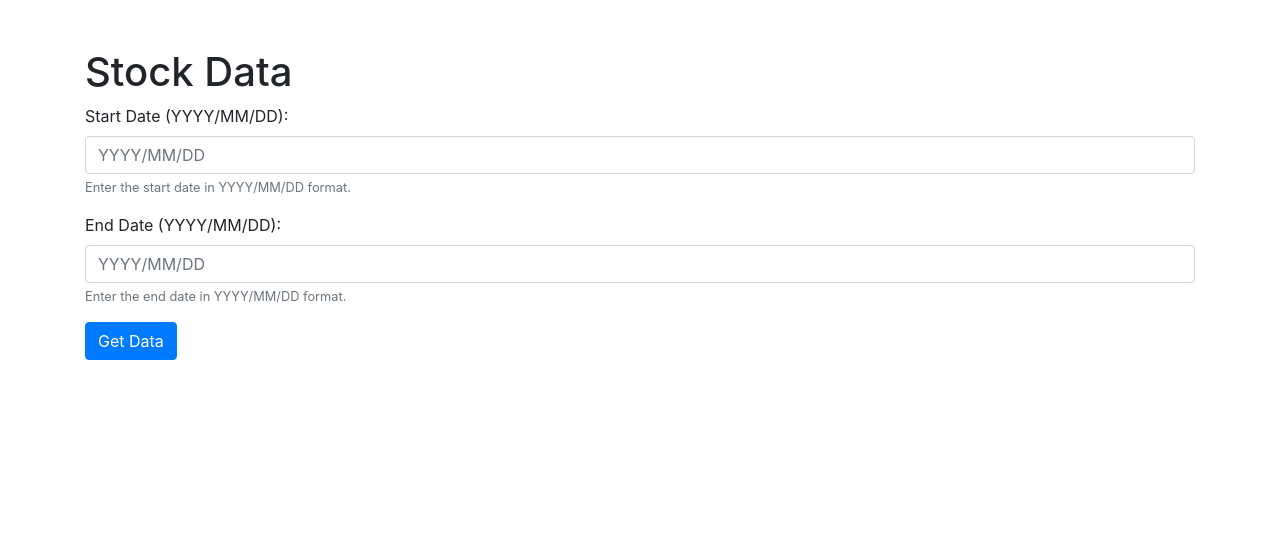
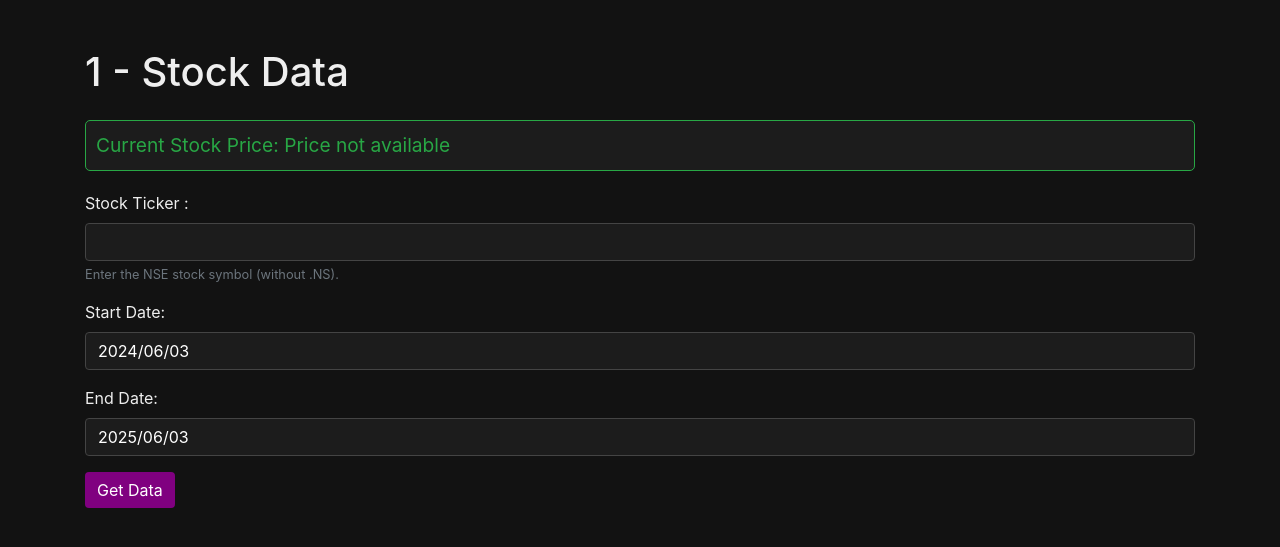
Before and after one commit to DETROIT-221204/DhanGyan, a Flask app: page /1 in a window 1280 px wide. Shown: the top 547 px of the page. Run offline with Flask 3, Linux system fonts and the light colour scheme; data that the repository does not hold is empty; parts of the project's set-up code (start-up, migrations or seed data) failed here and were passed over; some libraries are stand-ins or nearby versions.

Commit message:
Update graph.html

```diff
--- a/DhanGyan/templates/graph.html
+++ b/DhanGyan/templates/graph.html
@@ -52,42 +52,119 @@
 <head>
     <meta charset="UTF-8">
     <meta name="viewport" content="width=device-width, initial-scale=1.0">
-    <title>Stock Data</title>
+    <title>Stock Data for {{ company }}</title>
     <link rel="stylesheet" href="https://stackpath.bootstrapcdn.com/bootstrap/4.5.2/css/bootstrap.min.css">
+
+    <style>
+        body {
+            background-color: #121212;
+            color: #eee;
+        }
+        .navbar {
+            background-color: #1f1f1f;
+        }
+        .card {
+            background-color: #1c1c1c;
+            border: 1px solid purple;
+            color: #ccc;
+            transition: transform 0.2s;
+        }
+        .card:hover {
+            transform: scale(1.05);
+            border-color: violet;
+        }
+        .btn-primary {
+            background-color: purple;
+            border: none;
+        }
+        .btn-primary:hover {
+            background-color: violet;
+            color: black;
+        }
+        select, option {
+            background-color: #1c1c1c;
+            color: white;
+        }
+        .form-control {
+            background-color: #1c1c1c;
+            color: #fff;
+            border: 1px solid #444;
+        }
+        .form-control::placeholder {
+            color: #aaa;
+        }
+        .alert-danger {
+            background-color: #7b1fa2;
+            color: #fff;
+            border: none;
+        }
+        table {
+            color: #fff;
+        }
+        .company-code-box {
+            background-color: #1f1f1f;
+            border: 1px solid violet;
+            padding: 10px;
+            margin-bottom: 20px;
+            font-size: 1.1rem;
+            border-radius: 5px;
+        }
+        .stock-price-box {
+            background-color: #1c1c1c;
+            border: 1px solid #28a745;
+            padding: 10px;
+            font-size: 1.2rem;
+            border-radius: 5px;
+            color: #28a745;
+            margin-bottom: 20px;
+        }
+    </style>
 </head>
 <body>
     <div class="container mt-5">
-        <h1>Stock Data</h1>
-        <form method="POST" class="mb-3">
-<div class="form-group">
-                <label for="start_date">Start Date (YYYY/MM/DD):</label>
-                <input type="text" class="form-control" id="start_date" name="start_date" placeholder="YYYY/MM/DD" required>
-                <small class="form-text text-muted">Enter the start date in YYYY/MM/DD format.</small>
-            </div>
-            <div class="form-group">
-                <label for="end_date">End Date (YYYY/MM/DD):</label>
-                <input type="text" class="form-control" id="end_date" name="end_date" placeholder="YYYY/MM/DD" required>
-                <small class="form-text text-muted">Enter the end date in YYYY/MM/DD format.</small>
-            </div>
-            <button type="submit" class="btn btn-primary">Get Data</button>
-        </form>
+        <h1 class="mb-4">{{ company }} - Stock Data</h1>
+
+        <div class="stock-price-box">
+            Current Stock Price: {{ price }}
+        </div>
 
         {% if error %}
             <div class="alert alert-danger">{{ error }}</div>
         {% endif %}
 
-        {% if table_data %}
-            <h2>Stock Data Table</h2>
-            {{ table_data|safe }}
+        <form method="POST">
+            <div class="form-group">
+                <label for="ticker">Stock Ticker :</label>
+                <input type="text" class="form-control" id="ticker" name="ticker" value="{{ scrip_code or '' }}" required>
+                <small class="form-text text-muted">Enter the NSE stock symbol (without .NS).</small>
+            </div>
+
+            <div class="form-group">
+                <label for="start_date">Start Date:</label>
+                <input type="text" class="form-control" id="start_date" name="start_date" value="{{ start_date_display }}" required>
+            </div>
+
+            <div class="form-group">
+                <label for="end_date">End Date:</label>
+                <input type="text" class="form-control" id="end_date" name="end_date" value="{{ end_date_display }}" required>
+            </div>
+
+            <button type="submit" class="btn btn-primary">Get Data</button>
+        </form>
+
+        {% if fig_html %}
+            <div class="mt-5">
+                <h4>High Price Trend</h4>
+                {{ fig_html | safe }}
+            </div>
         {% endif %}
 
-        {% if fig_html %}
-            <h2>High Price Chart</h2>
-            {{ fig_html|safe }}
+        {% if table_data %}
+            <div class="mt-5">
+                <h4>Stock Data Table</h4>
+                {{ table_data | safe }}
+            </div>
         {% endif %}
     </div>
-    <script src="https://code.jquery.com/jquery-3.5.1.slim.min.js"></script>
-    <script src="https://cdn.jsdelivr.net/npm/@popperjs/core@2.5.3/dist/umd/popper.min.js"></script>
-    <script src="https://stackpath.bootstrapcdn.com/bootstrap/4.5.2/js/bootstrap.min.js"></script>
 </body>
 </html>
```
